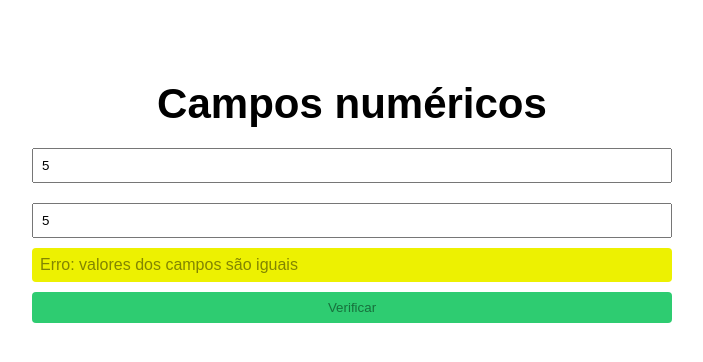
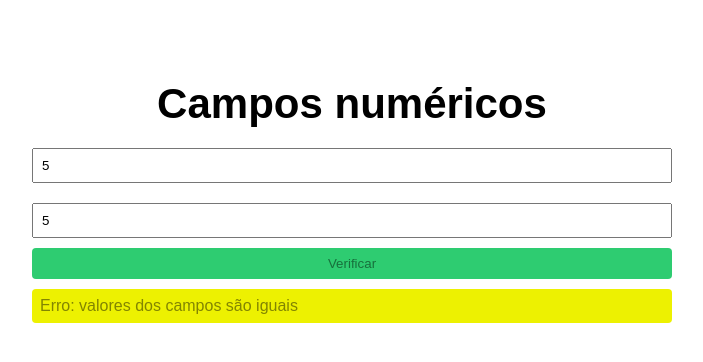
Before and after one commit to KaykyDion/curso_ebac_frontend, a plain HTML site: page exercicioDom/index.html in a window 1280 px wide. Both pictures are taken after typing "5", "5" into the empty fields and a click on the button "Verificar". Shown: the whole page, without its empty margins (288-991 px from the left). Drawn offline with Linux system fonts and the light colour scheme.

Commit message:
Verificação de números

```diff
--- a/exercicioDom/index.html
+++ b/exercicioDom/index.html
@@ -19,7 +19,6 @@
             placeholder="Digite o primeiro número"
             required
           />
-          <p class="error-message"></p>
           <input
             type="number"
             class="field"
@@ -27,11 +26,12 @@
             placeholder="Digite o segundo número"
             required
           />
-          <p class="warning-message"></p>
         </div>
         <button type="submit">Verificar</button>
       </form>
       <p class="verified-message"></p>
+      <p class="error-message"></p>
+      <p class="warning-message"></p>
     </div>
     <script src="./main.js"></script>
   </body>
--- a/exercicioDom/main.js
+++ b/exercicioDom/main.js
@@ -9,16 +9,16 @@ form.addEventListener("submit", function (e) {
   const errorMessage = document.querySelector(".error-message");
   const warningMessage = document.querySelector(".warning-message");
 
-  const verifiedTxt = `Verificação completa: ${fieldA.value} é maior que ${fieldB.value}`;
-  const errorTxt = `Erro: ${fieldA.value} é menor que ${fieldB.value}`;
+  const verifiedTxt = `Verificação completa: ${fieldB.value} é maior que ${fieldA.value}`;
+  const errorTxt = `Erro: ${fieldB.value} é menor que ${fieldA.value}`;
   const warningTxt = `Erro: valores dos campos são iguais`;
 
-  if (fieldA.value > fieldB.value) {
+  if (fieldB.value > fieldA.value) {
     verifiedMessage.innerHTML = verifiedTxt;
     verifiedMessage.style.display = "block";
     errorMessage.style.display = "none";
     warningMessage.style.display = "none";
-  } else if (fieldB.value > fieldA.value) {
+  } else if (fieldA.value > fieldB.value) {
     errorMessage.innerHTML = errorTxt;
     errorMessage.style.display = "block";
     verifiedMessage.style.display = "none";
```
